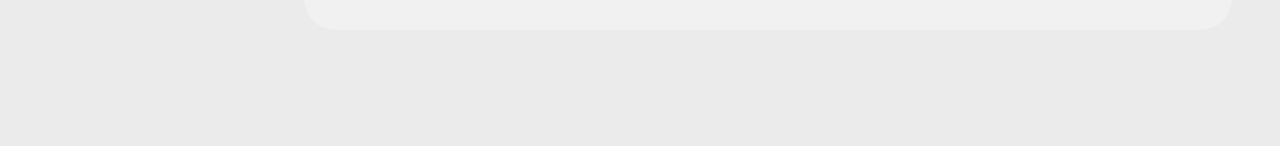
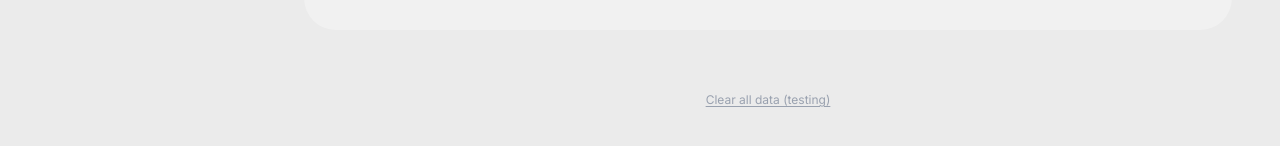
Before and after one commit to 0xMoriii/flowstate, a Next.js app: page / in a window 1280 px wide. Shown: the part 932-1078 px from the top of the page. Built offline with nearby package versions, Linux system fonts and the light colour scheme; a web font is replaced by a local one.

Commit message:
Import data from CSV improvements

```diff
--- a/app/ClientApp.tsx
+++ b/app/ClientApp.tsx
@@ -225,6 +225,7 @@ const generateMockTrades = () => {
 
 // --- LOCAL STORAGE PERSISTENCE (Option 1: client-only) ---
 const TRADES_STORAGE_KEY = "flowstate-trades";
+const USER_HAS_IMPORTED_KEY = "flowstate-has-user-imported";
 
 function loadTradesFromStorage(): ReturnType<typeof generateMockTrades> | null {
   if (typeof window === "undefined") return null;
@@ -1035,6 +1036,25 @@ export default function ClientApp() {
         parsedTrades.sort((a, b) => a.entryTime - b.entryTime);
         const parsedWithCapital = parsedTrades.map((t) => ({ ...t, capitalAfter: 0 })); // capital recomputed below after merge
 
+        const isFirstImport = typeof window !== "undefined" && !localStorage.getItem(USER_HAS_IMPORTED_KEY);
+
+        if (isFirstImport) {
+          // First time user imports: replace pre-populated/mock data with imported data only
+          let runningCapital = 50000;
+          const withCapital = parsedWithCapital.map((t) => {
+            runningCapital += t.pnl;
+            return { ...t, capitalAfter: runningCapital };
+          });
+          setTrades(withCapital.reverse() as ReturnType<typeof generateMockTrades>);
+          try {
+            localStorage.setItem(USER_HAS_IMPORTED_KEY, "1");
+          } catch {
+            // ignore
+          }
+          const addedCount = parsedTrades.length;
+          setImportStatus(`Successfully imported ${addedCount} trade(s). Pre-populated data cleared.`);
+        } else {
+          // User has imported before: merge with existing data (do not clear previous user data)
           setTrades((prevTrades) => {
             const tradeKeyForMerge = (t: { instrument: string; entryTime: number; exitTime: number }) =>
               `${t.instrument}|${t.entryTime}|${t.exitTime}`;
@@ -1071,6 +1091,7 @@ export default function ClientApp() {
 
           const addedCount = parsedTrades.length;
           setImportStatus(`Successfully imported ${addedCount} trade(s). Previous data kept and merged.`);
+        }
         setTimeout(() => setImportStatus(""), 4000);
       } catch (err) {
         setImportStatus(`Error: ${err instanceof Error ? err.message : "Unknown error"}`);
@@ -1644,6 +1665,25 @@ export default function ClientApp() {
           </ResponsiveContainer>
         </div>
       </div>
+
+      <p className="text-center pt-4">
+        <button
+          type="button"
+          onClick={() => {
+            setTrades([]);
+            setSelectedTrade(null);
+            try {
+              localStorage.removeItem(TRADES_STORAGE_KEY);
+              localStorage.removeItem(USER_HAS_IMPORTED_KEY);
+            } catch {
+              // ignore
+            }
+          }}
+          className="text-xs text-gray-400 dark:text-[#71717a] hover:text-gray-600 dark:hover:text-[#a1a1aa] underline underline-offset-2"
+        >
+          Clear all data (testing)
+        </button>
+      </p>
     </div>
   );
 
```
Lines whose indentation alone changed are shown as unchanged.
